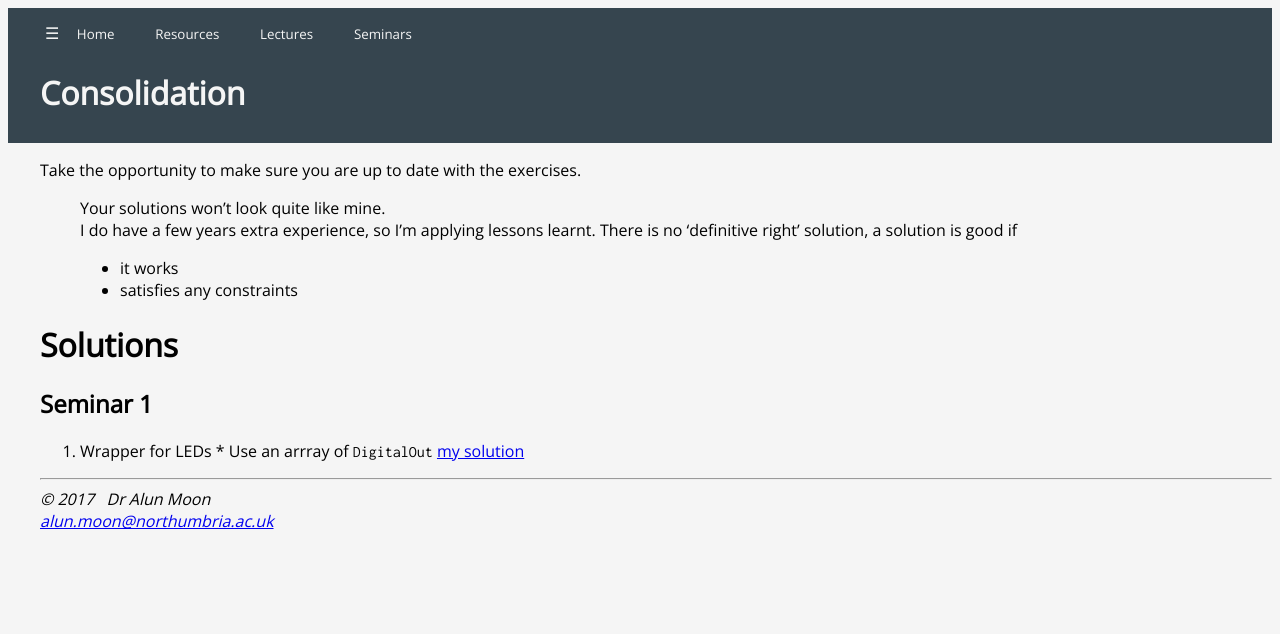
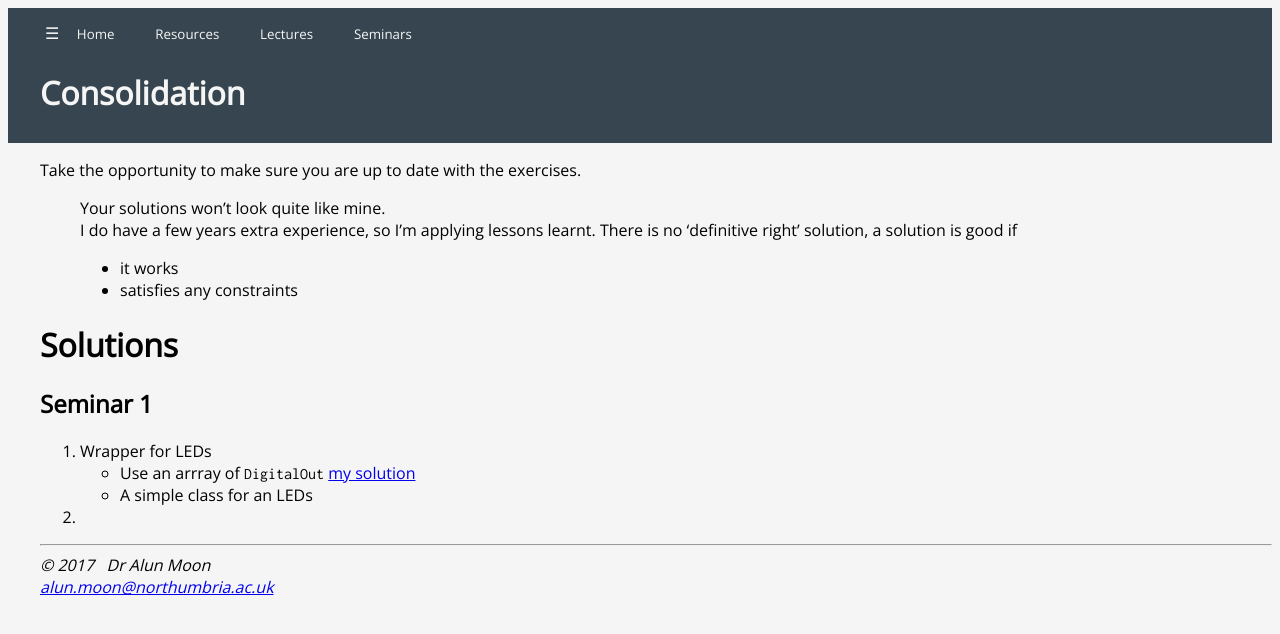
Before and after one commit to kf5011/kf5011.github.io, a Jekyll site: the page built from _seminars/05.md, in a window 1280 px wide. Shown: the top 634 px of the page. Built offline with Jekyll 4.4.1, drawn with Linux system fonts in a browser that asks for light colours.

```diff
--- a/_seminars/05.md
+++ b/_seminars/05.md
@@ -15,4 +15,6 @@ Take the opportunity to make sure you are up to  date with the exercises.
 # Solutions
 ## Seminar 1
   1. Wrapper for LEDs
-    * Use an arrray of `DigitalOut` [my solution](https://github.com/dr-alun-moon/solution1.1)
+     + Use an arrray of `DigitalOut` [my solution](https://github.com/dr-alun-moon/solution1.1)
+     + A simple class for an LEDs
+  2.
```
